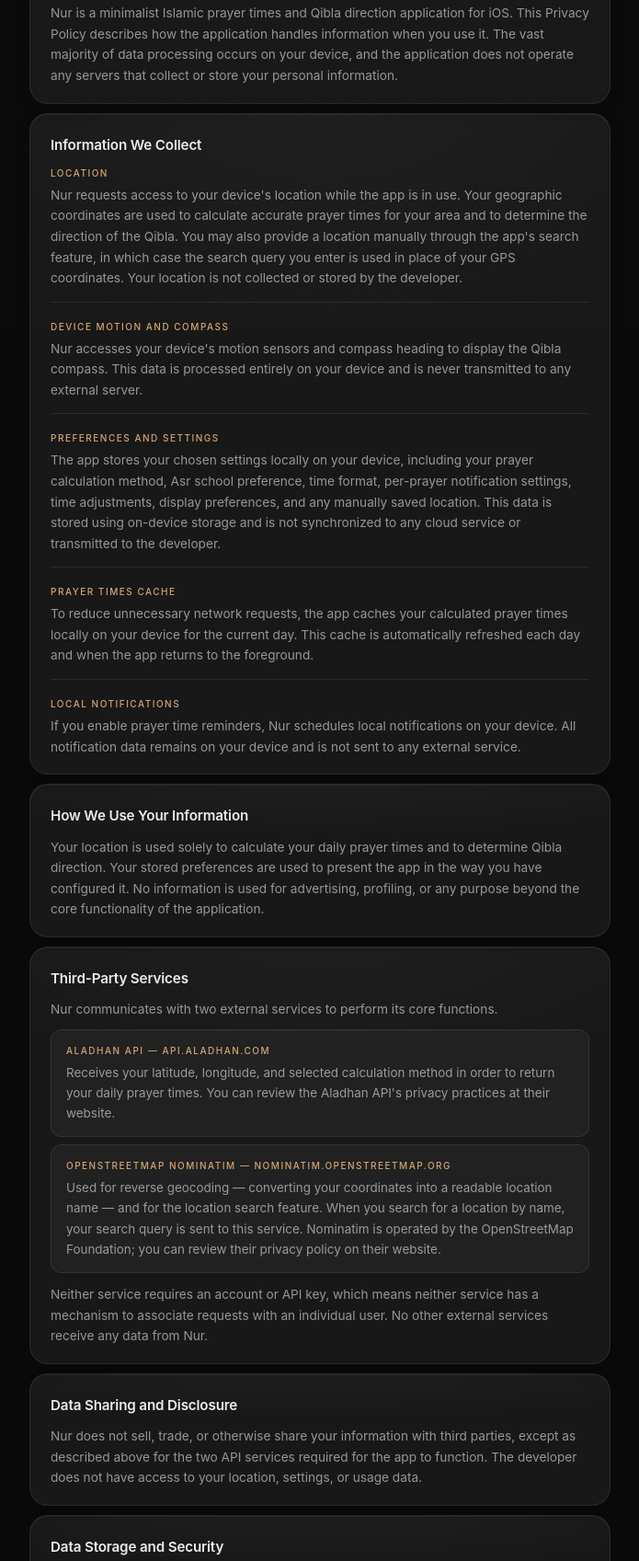
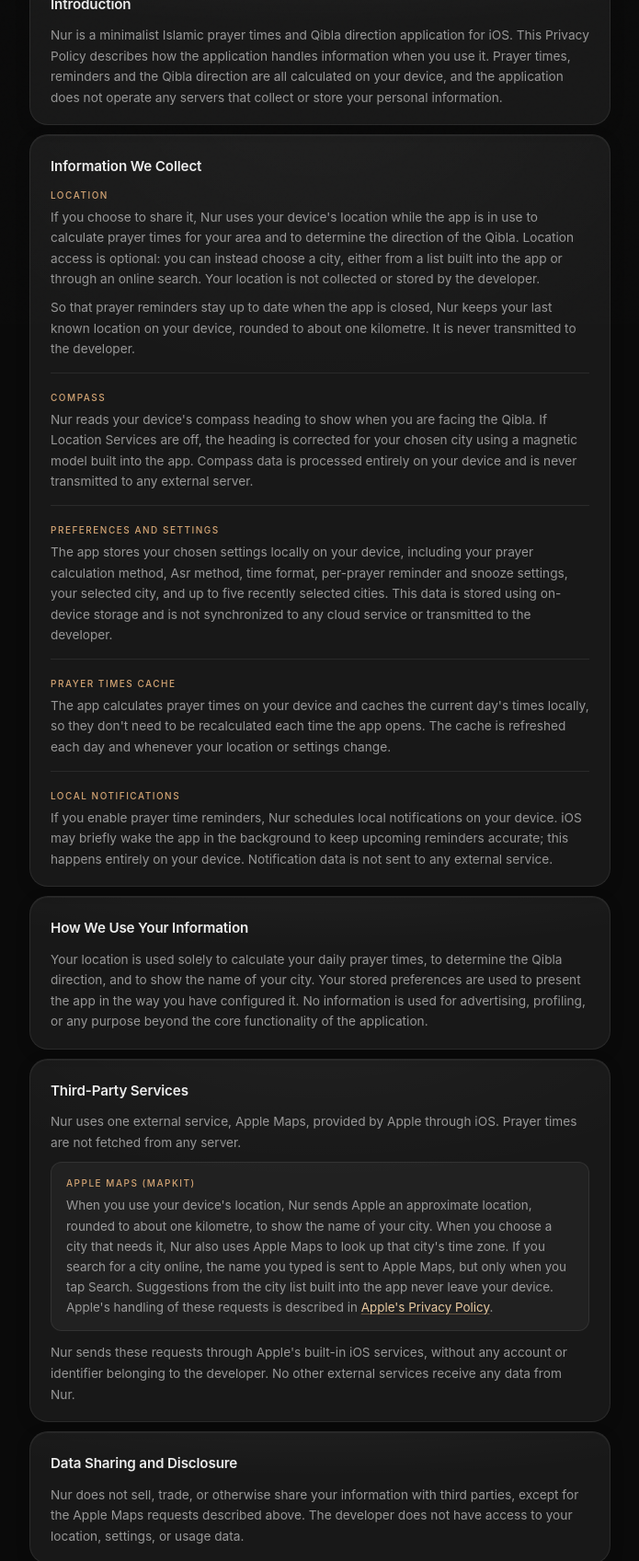
Before and after one commit to z-osman/nur-privacy-policy, a plain HTML site: page index.html in a window 1280 px wide. Shown: the part 448-2145 px from the top of the page at 92% size, without its empty margins (292-987 px from the left). Drawn offline with Linux system fonts and the light colour scheme.

Commit message:
Update policy for the native app
The app now calculates prayer times on the device and uses Apple Maps
for place names, city search and time zones. Aladhan and OpenStreetMap
no longer receive any data. Also describe what is stored on the device
(recent cities, a rounded last location), the background refresh, and
the options the app actually offers, and drop features it doesn't have
(time adjustments, clearing all settings, motion permission).

```diff
--- a/index.html
+++ b/index.html
@@ -245,6 +245,7 @@
     .service-card p { font-size: 0.84rem; margin: 0; }
 
     .service-note { margin-top: 12px !important; }
+    a { color: var(--accent-gold-light); text-decoration-color: var(--accent-gold-dim); text-underline-offset: 2px; }
 
     /* Theme toggle */
     .theme-toggle {
@@ -348,68 +349,64 @@
         <span class="app-label">Nur</span>
       </div>
       <h1>Privacy Policy</h1>
-      <p class="effective-date">Effective April 6, 2026</p>
+      <p class="effective-date">Effective November 14, 2026</p>
     </header>
 
     <div class="commitment">
-      <p>Nur does not collect, store, or have access to your personal information. Your location, device data, and preferences never leave your device or reach the developer. The application has no servers, no accounts, and no analytics. It is built to work for you, privately, on your device.</p>
+      <p>Nur does not collect, store, or have access to your personal information. Prayer times and the Qibla direction are calculated on your device, and your location and preferences never reach the developer. The application has no servers, no accounts, and no analytics. The only information that leaves your device is an approximate location, or a city name you search for, sent to Apple Maps to look up place names.</p>
     </div>
 
     <div class="sections">
 
       <div class="section">
         <h2>Introduction</h2>
-        <p>Nur is a minimalist Islamic prayer times and Qibla direction application for iOS. This Privacy Policy describes how the application handles information when you use it. The vast majority of data processing occurs on your device, and the application does not operate any servers that collect or store your personal information.</p>
+        <p>Nur is a minimalist Islamic prayer times and Qibla direction application for iOS. This Privacy Policy describes how the application handles information when you use it. Prayer times, reminders and the Qibla direction are all calculated on your device, and the application does not operate any servers that collect or store your personal information.</p>
       </div>
 
       <div class="section">
         <h2>Information We Collect</h2>
 
         <h3>Location</h3>
-        <p>Nur requests access to your device's location while the app is in use. Your geographic coordinates are used to calculate accurate prayer times for your area and to determine the direction of the Qibla. You may also provide a location manually through the app's search feature, in which case the search query you enter is used in place of your GPS coordinates. Your location is not collected or stored by the developer.</p>
+        <p>If you choose to share it, Nur uses your device's location while the app is in use to calculate prayer times for your area and to determine the direction of the Qibla. Location access is optional: you can instead choose a city, either from a list built into the app or through an online search. Your location is not collected or stored by the developer.</p>
+        <p>So that prayer reminders stay up to date when the app is closed, Nur keeps your last known location on your device, rounded to about one kilometre. It is never transmitted to the developer.</p>
 
         <hr class="row-divider">
-        <h3>Device Motion and Compass</h3>
-        <p>Nur accesses your device's motion sensors and compass heading to display the Qibla compass. This data is processed entirely on your device and is never transmitted to any external server.</p>
+        <h3>Compass</h3>
+        <p>Nur reads your device's compass heading to show when you are facing the Qibla. If Location Services are off, the heading is corrected for your chosen city using a magnetic model built into the app. Compass data is processed entirely on your device and is never transmitted to any external server.</p>
 
         <hr class="row-divider">
         <h3>Preferences and Settings</h3>
-        <p>The app stores your chosen settings locally on your device, including your prayer calculation method, Asr school preference, time format, per-prayer notification settings, time adjustments, display preferences, and any manually saved location. This data is stored using on-device storage and is not synchronized to any cloud service or transmitted to the developer.</p>
+        <p>The app stores your chosen settings locally on your device, including your prayer calculation method, Asr method, time format, per-prayer reminder and snooze settings, your selected city, and up to five recently selected cities. This data is stored using on-device storage and is not synchronized to any cloud service or transmitted to the developer.</p>
 
         <hr class="row-divider">
         <h3>Prayer Times Cache</h3>
-        <p>To reduce unnecessary network requests, the app caches your calculated prayer times locally on your device for the current day. This cache is automatically refreshed each day and when the app returns to the foreground.</p>
+        <p>The app calculates prayer times on your device and caches the current day's times locally, so they don't need to be recalculated each time the app opens. The cache is refreshed each day and whenever your location or settings change.</p>
 
         <hr class="row-divider">
         <h3>Local Notifications</h3>
-        <p>If you enable prayer time reminders, Nur schedules local notifications on your device. All notification data remains on your device and is not sent to any external service.</p>
+        <p>If you enable prayer time reminders, Nur schedules local notifications on your device. iOS may briefly wake the app in the background to keep upcoming reminders accurate; this happens entirely on your device. Notification data is not sent to any external service.</p>
       </div>
 
       <div class="section">
         <h2>How We Use Your Information</h2>
-        <p>Your location is used solely to calculate your daily prayer times and to determine Qibla direction. Your stored preferences are used to present the app in the way you have configured it. No information is used for advertising, profiling, or any purpose beyond the core functionality of the application.</p>
+        <p>Your location is used solely to calculate your daily prayer times, to determine the Qibla direction, and to show the name of your city. Your stored preferences are used to present the app in the way you have configured it. No information is used for advertising, profiling, or any purpose beyond the core functionality of the application.</p>
       </div>
 
       <div class="section">
         <h2>Third-Party Services</h2>
-        <p>Nur communicates with two external services to perform its core functions.</p>
+        <p>Nur uses one external service, Apple Maps, provided by Apple through iOS. Prayer times are not fetched from any server.</p>
 
         <div class="service-card">
-          <div class="service-name">Aladhan API — api.aladhan.com</div>
-          <p>Receives your latitude, longitude, and selected calculation method in order to return your daily prayer times. You can review the Aladhan API's privacy practices at their website.</p>
+          <div class="service-name">Apple Maps (MapKit)</div>
+          <p>When you use your device's location, Nur sends Apple an approximate location, rounded to about one kilometre, to show the name of your city. When you choose a city that needs it, Nur also uses Apple Maps to look up that city's time zone. If you search for a city online, the name you typed is sent to Apple Maps, but only when you tap Search. Suggestions from the city list built into the app never leave your device. Apple's handling of these requests is described in <a href="https://www.apple.com/legal/privacy/">Apple's Privacy Policy</a>.</p>
         </div>
 
-        <div class="service-card">
-          <div class="service-name">OpenStreetMap Nominatim — nominatim.openstreetmap.org</div>
-          <p>Used for reverse geocoding — converting your coordinates into a readable location name — and for the location search feature. When you search for a location by name, your search query is sent to this service. Nominatim is operated by the OpenStreetMap Foundation; you can review their privacy policy on their website.</p>
-        </div>
-
-        <p class="service-note">Neither service requires an account or API key, which means neither service has a mechanism to associate requests with an individual user. No other external services receive any data from Nur.</p>
+        <p class="service-note">Nur sends these requests through Apple's built-in iOS services, without any account or identifier belonging to the developer. No other external services receive any data from Nur.</p>
       </div>
 
       <div class="section">
         <h2>Data Sharing and Disclosure</h2>
-        <p>Nur does not sell, trade, or otherwise share your information with third parties, except as described above for the two API services required for the app to function. The developer does not have access to your location, settings, or usage data.</p>
+        <p>Nur does not sell, trade, or otherwise share your information with third parties, except for the Apple Maps requests described above. The developer does not have access to your location, settings, or usage data.</p>
       </div>
 
       <div class="section">
@@ -424,8 +421,8 @@
 
       <div class="section">
         <h2>Your Choices and Rights</h2>
-        <p>You may clear all locally stored settings and preferences at any time through the app's settings screen. Uninstalling the app will remove all locally stored data from your device. Because the developer does not receive or store your personal information, there is no additional data to request deletion of.</p>
-        <p>You may revoke the app's access to your location or motion sensors at any time through your iOS device settings. If location access is revoked, you may continue to use the app by entering a location manually.</p>
+        <p>You can remove recently selected cities at any time from the app's Location settings, and turn prayer reminders off from its Notifications settings. Uninstalling the app removes all locally stored data from your device. Because the developer does not receive or store your personal information, there is no additional data to request deletion of.</p>
+        <p>You can revoke the app's access to your location or notifications at any time in your device's Settings. Without location access, you can keep using the app by choosing a city, and the Qibla direction continues to work.</p>
       </div>
 
       <div class="section">
@@ -441,7 +438,7 @@
     </div>
 
     <footer>
-      <p>Nur &nbsp;·&nbsp; Privacy Policy &nbsp;·&nbsp; Effective April 6, 2026</p>
+      <p>Nur &nbsp;·&nbsp; Privacy Policy &nbsp;·&nbsp; Effective November 14, 2026</p>
     </footer>
 
   </div>
```
